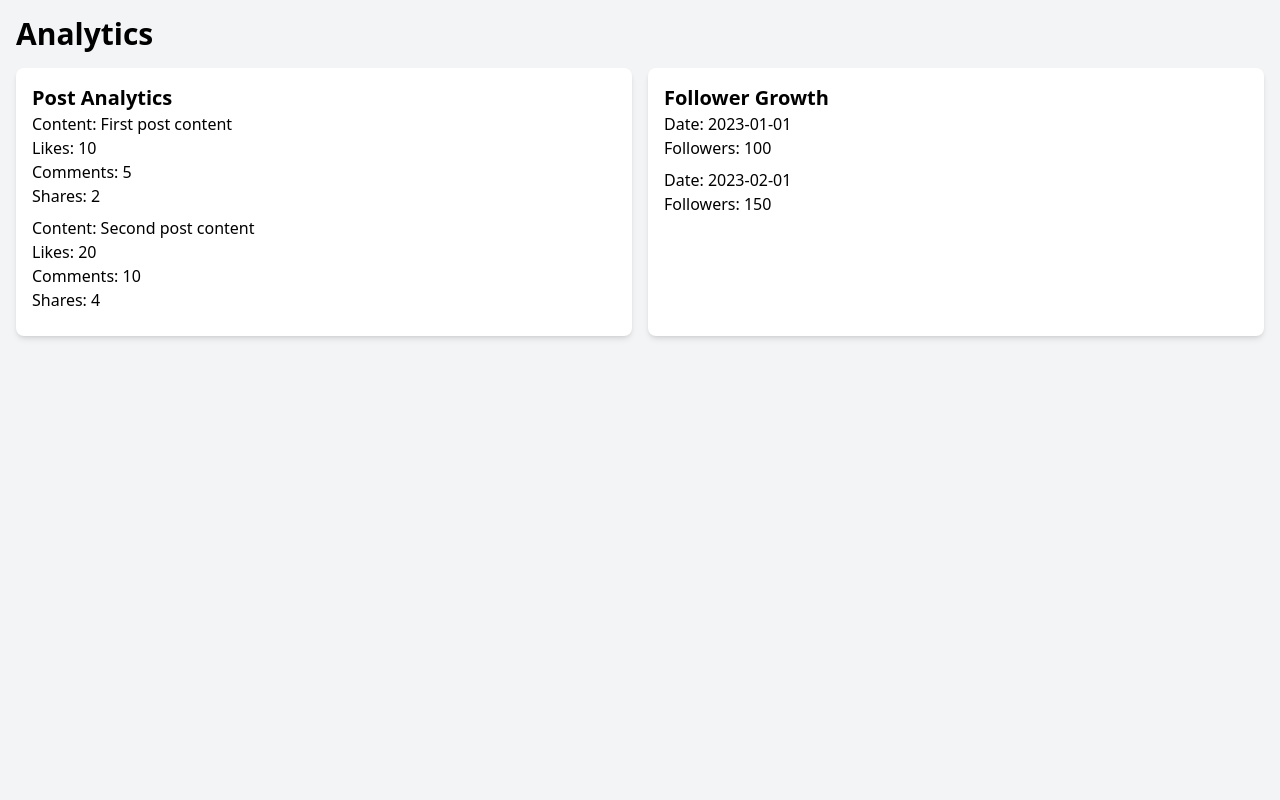
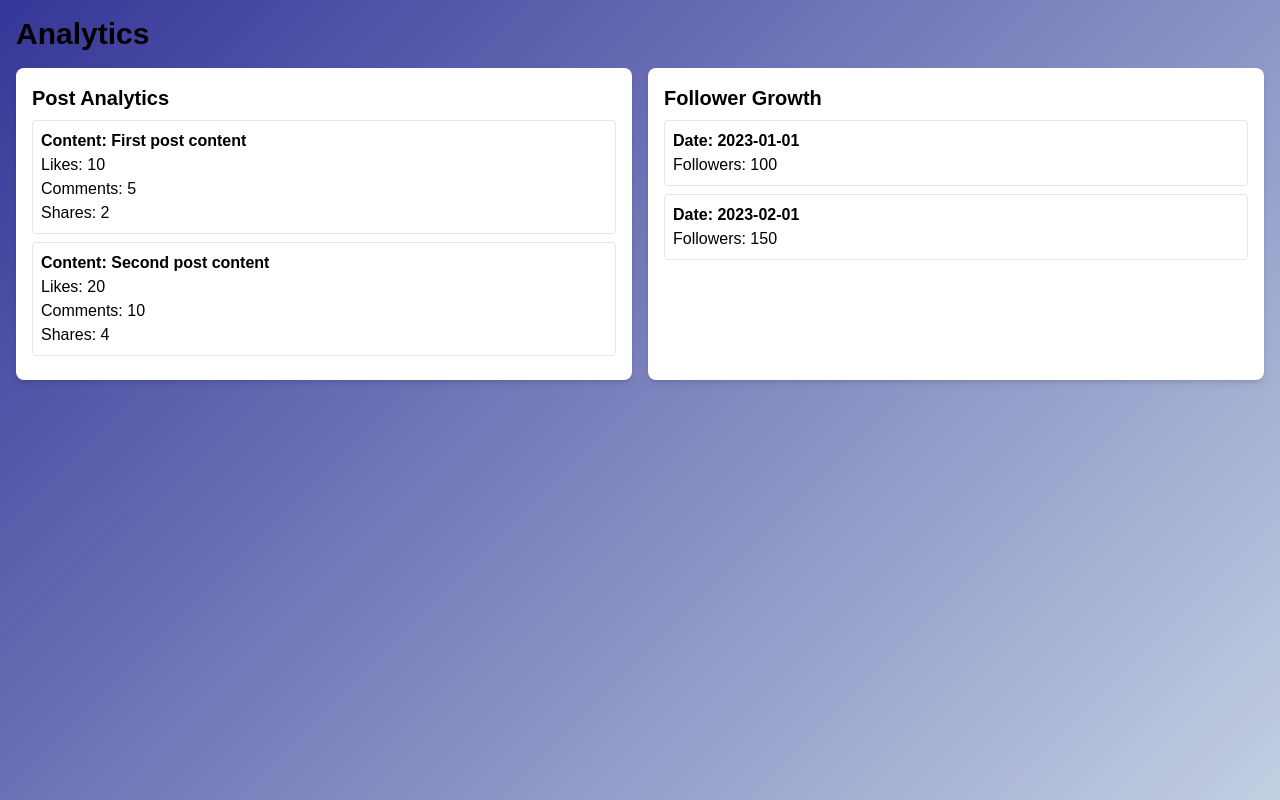
Before and after one commit to Bardsun0/social-media-dashboard, a React (Vite) app: page /analytics in a window 1280 px wide. Built offline with nearby package versions, Linux system fonts and the light colour scheme.

Commit message:
framer-motion and some styling added!

```diff
--- a/package.json
+++ b/package.json
@@ -12,6 +12,7 @@
   "dependencies": {
     "@reduxjs/toolkit": "^2.2.7",
     "axios": "^1.7.2",
+    "framer-motion": "^11.3.19",
     "react": "^18.3.1",
     "react-dom": "^18.3.1",
     "react-redux": "^9.1.2",
--- a/src/App.jsx
+++ b/src/App.jsx
@@ -1,15 +1,23 @@
-import { BrowserRouter as Router, Route, Routes } from "react-router-dom";
+import {
+  BrowserRouter as Router,
+  Route,
+  Routes,
+  useLocation,
+} from "react-router-dom";
 import Login from "./pages/Login";
 import Register from "./pages/Register";
 import Dashboard from "./pages/Dashboard";
 import Profile from "./pages/Profile";
 import PostSchedule from "./pages/PostSchedule";
 import Analytics from "./pages/Analytics";
+import { AnimatePresence } from "framer-motion";
 
-function App() {
+function AnimatedRoutes() {
+  const location = useLocation();
+
   return (
-    <Router>
-      <Routes>
+    <AnimatePresence mode="wait">
+      <Routes location={location} key={location.pathname}>
         <Route path="/" element={<Login />} />
         <Route path="/register" element={<Register />} />
         <Route path="/dashboard" element={<Dashboard />} />
@@ -17,6 +25,14 @@ function App() {
         <Route path="/schedule" element={<PostSchedule />} />
         <Route path="/analytics" element={<Analytics />} />
       </Routes>
+    </AnimatePresence>
+  );
+}
+
+function App() {
+  return (
+    <Router>
+      <AnimatedRoutes />
     </Router>
   );
 }
--- a/src/index.css
+++ b/src/index.css
@@ -1,3 +1,7 @@
 @tailwind base;
 @tailwind components;
 @tailwind utilities;
+
+:root {
+  background: linear-gradient(135deg, #353698 0%, #c3cfe2 100%);
+}
--- a/src/pages/Analytics.jsx
+++ b/src/pages/Analytics.jsx
@@ -1,35 +1,81 @@
+import { motion } from "framer-motion";
 import { posts, followers } from "../assets/mockData";
+
+const containerVariants = {
+  hidden: { opacity: 0 },
+  visible: {
+    opacity: 1,
+    transition: {
+      staggerChildren: 0.1,
+    },
+  },
+};
+
+const itemVariants = {
+  hidden: { y: 20, opacity: 0 },
+  visible: {
+    y: 0,
+    opacity: 1,
+  },
+};
 
 function Analytics() {
   return (
-    <div className="min-h-screen bg-gray-100 p-4">
+    <div className="min-h-screen p-4">
       <h1 className="text-3xl font-bold mb-4">Analytics</h1>
-      <div className="grid grid-cols-1 md:grid-cols-2 gap-4">
-        <div className="bg-white p-4 rounded-lg shadow-md">
-          <h2 className="text-xl font-bold">Post Analytics</h2>
-          <ul>
+      <motion.div
+        className="grid grid-cols-1 md:grid-cols-2 gap-4"
+        variants={containerVariants}
+        initial="hidden"
+        animate="visible"
+      >
+        <motion.div
+          className="bg-white p-4 rounded-lg shadow-md"
+          variants={itemVariants}
+        >
+          <h2 className="text-xl font-bold mb-2">Post Analytics</h2>
+          <motion.ul
+            variants={containerVariants}
+            initial="hidden"
+            animate="visible"
+          >
             {posts.map((post) => (
-              <li key={post.id} className="mb-2">
-                <p>Content: {post.content}</p>
+              <motion.li
+                key={post.id}
+                className="mb-2 p-2 border rounded"
+                variants={itemVariants}
+              >
+                <p className="font-semibold">Content: {post.content}</p>
                 <p>Likes: {post.likes}</p>
                 <p>Comments: {post.comments}</p>
                 <p>Shares: {post.shares}</p>
-              </li>
+              </motion.li>
             ))}
-          </ul>
-        </div>
-        <div className="bg-white p-4 rounded-lg shadow-md">
-          <h2 className="text-xl font-bold">Follower Growth</h2>
-          <ul>
+          </motion.ul>
+        </motion.div>
+        <motion.div
+          className="bg-white p-4 rounded-lg shadow-md"
+          variants={itemVariants}
+        >
+          <h2 className="text-xl font-bold mb-2">Follower Growth</h2>
+          <motion.ul
+            variants={containerVariants}
+            initial="hidden"
+            animate="visible"
+          >
             {followers.map((follower) => (
-              <li key={follower.date} className="mb-2">
-                <p>Date: {follower.date}</p>
+              <motion.li
+                key={follower.date}
+                className="mb-2 p-2 border rounded"
+                variants={itemVariants}
+              >
+                <p className="font-semibold">Date: {follower.date}</p>
                 <p>Followers: {follower.count}</p>
-              </li>
+              </motion.li>
             ))}
-          </ul>
-        </div>
-      </div>
+          </motion.ul>
+        </motion.div>
+      </motion.div>
     </div>
   );
 }
--- a/src/pages/Dashboard.jsx
+++ b/src/pages/Dashboard.jsx
@@ -1,34 +1,47 @@
+import { motion } from "framer-motion";
 import { Link } from "react-router-dom";
 
 function Dashboard() {
   return (
-    <div className="min-h-screen bg-gray-100 p-4">
-      <h1 className="text-3xl font-bold mb-4">Dashboard</h1>
-      <div className="grid grid-cols-1 md:grid-cols-3 gap-4">
-        <Link
+    <div className="min-h-screen font-sans text-text p-4">
+      <h1 className="text-4xl font-heading font-bold mb-8 text-primary">
+        Dashboard
+      </h1>
+      <div className="grid grid-cols-1 md:grid-cols-3 gap-6">
+        <DashboardCard
           to="/profile"
-          className="bg-white p-4 rounded-lg shadow-md hover:shadow-lg"
-        >
-          <h2 className="text-xl font-bold">Profile</h2>
-          <p>Manage your profile settings</p>
-        </Link>
-        <Link
+          title="Profile"
+          description="Manage your profile settings"
+        />
+        <DashboardCard
           to="/schedule"
-          className="bg-white p-4 rounded-lg shadow-md hover:shadow-lg"
-        >
-          <h2 className="text-xl font-bold">Post Schedule</h2>
-          <p>Schedule your posts</p>
-        </Link>
-        <Link
+          title="Post Schedule"
+          description="Schedule your posts"
+        />
+        <DashboardCard
           to="/analytics"
-          className="bg-white p-4 rounded-lg shadow-md hover:shadow-lg"
-        >
-          <h2 className="text-xl font-bold">Analytics</h2>
-          <p>View your post analytics</p>
-        </Link>
+          title="Analytics"
+          description="View your post analytics"
+        />
       </div>
     </div>
   );
 }
 
+function DashboardCard({ to, title, description }) {
+  return (
+    <motion.div whileHover={{ scale: 1.05 }} whileTap={{ scale: 0.95 }}>
+      <Link
+        to={to}
+        className="block bg-white p-6 rounded-lg shadow-card hover:shadow-lg transition duration-300"
+      >
+        <h2 className="text-2xl font-heading font-bold text-primary mb-2">
+          {title}
+        </h2>
+        <p className="text-text">{description}</p>
+      </Link>
+    </motion.div>
+  );
+}
+
 export default Dashboard;
--- a/src/pages/Login.jsx
+++ b/src/pages/Login.jsx
@@ -1,22 +1,52 @@
 import { Link } from "react-router-dom";
+import { motion } from "framer-motion";
+
+const pageVariants = {
+  initial: { opacity: 0, y: "-100vh" },
+  in: { opacity: 1, y: 0 },
+  out: { opacity: 0, y: "100vh" },
+};
+
+const pageTransition = {
+  type: "tween",
+  ease: "anticipate",
+  duration: 0.5,
+};
 
 function Login() {
   return (
-    <div className="min-h-screen flex items-center justify-center">
+    <motion.div
+      initial="initial"
+      animate="in"
+      exit="out"
+      variants={pageVariants}
+      transition={pageTransition}
+      className="min-h-screen flex items-center justify-center"
+    >
       <div className="max-w-md w-full bg-white p-8 rounded-lg shadow-md">
         <h2 className="text-2xl font-bold mb-4">Login</h2>
         <form>
           <div className="mb-4">
             <label className="block text-gray-700">Email</label>
-            <input type="email" className="w-full mt-2 p-2 border rounded" />
+            <motion.input
+              whileFocus={{ scale: 1.05 }}
+              transition={{ type: "spring", stiffness: 300 }}
+              type="email"
+              className="w-full mt-2 p-3 border border-gray-300 rounded-md focus:ring-2 focus:ring-primary focus:border-transparent"
+            />
           </div>
           <div className="mb-4">
             <label className="block text-gray-700">Password</label>
-            <input type="password" className="w-full mt-2 p-2 border rounded" />
+            <motion.input
+              whileFocus={{ scale: 1.05 }}
+              transition={{ type: "spring", stiffness: 300 }}
+              type="password"
+              className="w-full mt-2 p-3 border border-gray-300 rounded-md focus:ring-2 focus:ring-primary focus:border-transparent"
+            />
           </div>
           <button
             type="submit"
-            className="w-full bg-blue-500 text-white py-2 rounded"
+            className="w-full bg-primary text-white py-3 rounded-md hover:bg-primary-dark transition duration-300"
           >
             Login
           </button>
@@ -28,7 +58,7 @@ function Login() {
           </Link>
         </p>
       </div>
-    </div>
+    </motion.div>
   );
 }
 
--- a/src/pages/Register.jsx
+++ b/src/pages/Register.jsx
@@ -1,4 +1,5 @@
 import { Link } from "react-router-dom";
+import { motion } from "framer-motion";
 
 function Register() {
   return (
@@ -8,15 +9,30 @@ function Register() {
         <form>
           <div className="mb-4">
             <label className="block text-gray-700">Name</label>
-            <input type="text" className="w-full mt-2 p-2 border rounded" />
+            <motion.input
+              whileFocus={{ scale: 1.05 }}
+              transition={{ type: "spring", stiffness: 300 }}
+              type="text"
+              className="w-full mt-2 p-2 border rounded"
+            />
           </div>
           <div className="mb-4">
             <label className="block text-gray-700">Email</label>
-            <input type="email" className="w-full mt-2 p-2 border rounded" />
+            <motion.input
+              whileFocus={{ scale: 1.05 }}
+              transition={{ type: "spring", stiffness: 300 }}
+              type="email"
+              className="w-full mt-2 p-2 border rounded"
+            />
           </div>
           <div className="mb-4">
             <label className="block text-gray-700">Password</label>
-            <input type="password" className="w-full mt-2 p-2 border rounded" />
+            <motion.input
+              whileFocus={{ scale: 1.05 }}
+              transition={{ type: "spring", stiffness: 300 }}
+              type="password"
+              className="w-full mt-2 p-2 border rounded"
+            />
           </div>
           <button
             type="submit"
--- a/tailwind.config.js
+++ b/tailwind.config.js
@@ -2,7 +2,31 @@
 export default {
   content: ["./index.html", "./src/**/*.{js,ts,jsx,tsx}"],
   theme: {
-    extend: {},
+    extend: {
+      colors: {
+        primary: "#3498db",
+        secondary: "#2ecc71",
+        background: "#f5f7fa",
+        text: "#2c3e50",
+        accent: "#e74c3c",
+      },
+      fontFamily: {
+        sans: ["Poppins", "sans-serif"],
+        heading: ["Montserrat", "sans-serif"],
+      },
+      boxShadow: {
+        card: "0 4px 6px rgba(0, 0, 0, 0.1)",
+      },
+      backgroundImage: {
+        "gradient-bg": "linear-gradient(135deg, #353698 0%, #c3cfe2 100%)",
+      },
+    },
+  },
+  variants: {
+    extend: {
+      backgroundColor: ["active"],
+      textColor: ["active"],
+    },
   },
   plugins: [],
 };
```
Also changed, not shown: src/pages/PostSchedule.jsx (+23 -7 lines), src/pages/Profile.jsx (+44 -8 lines), src/App.css (added), 1 other file (tests, documents, lock files or other folders).
